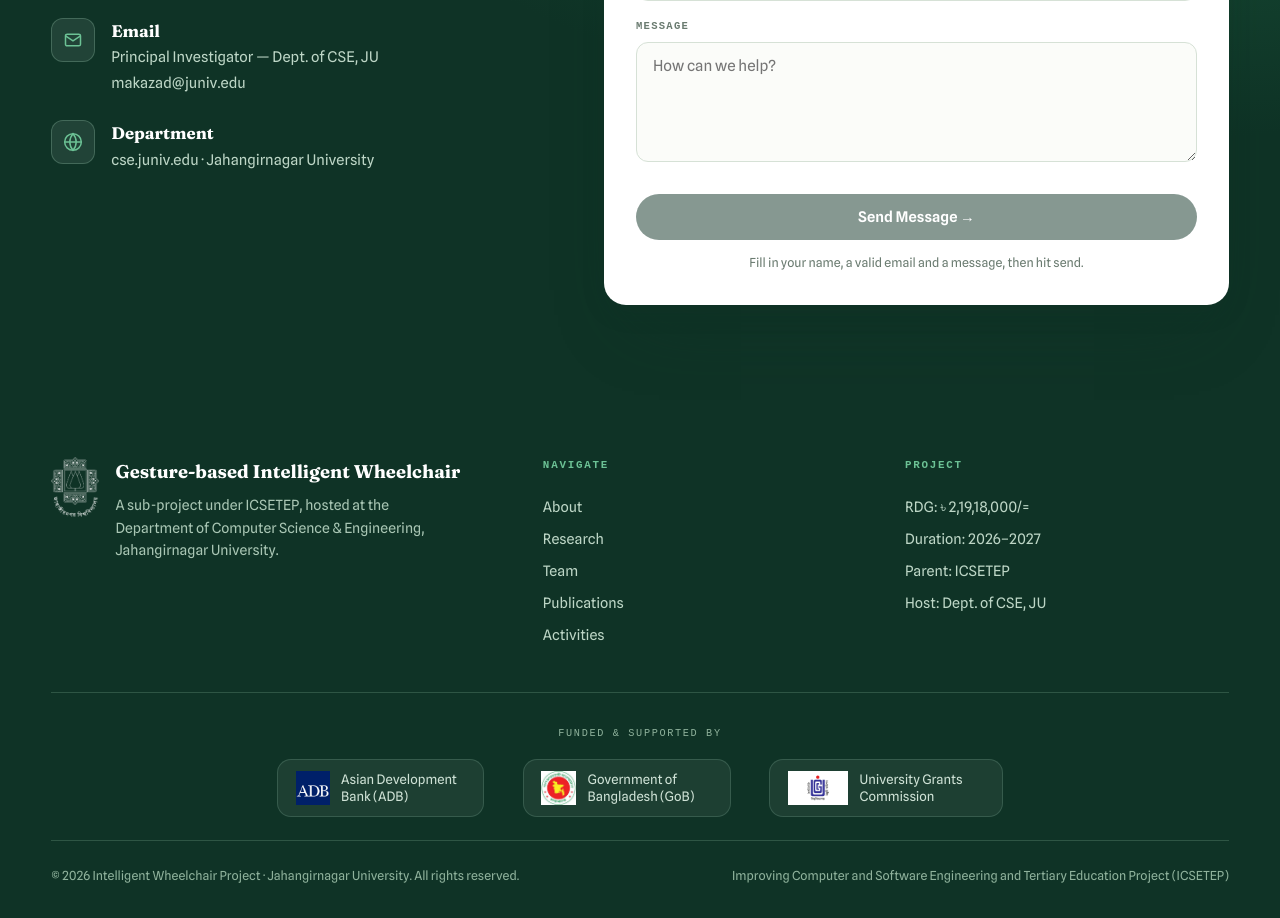
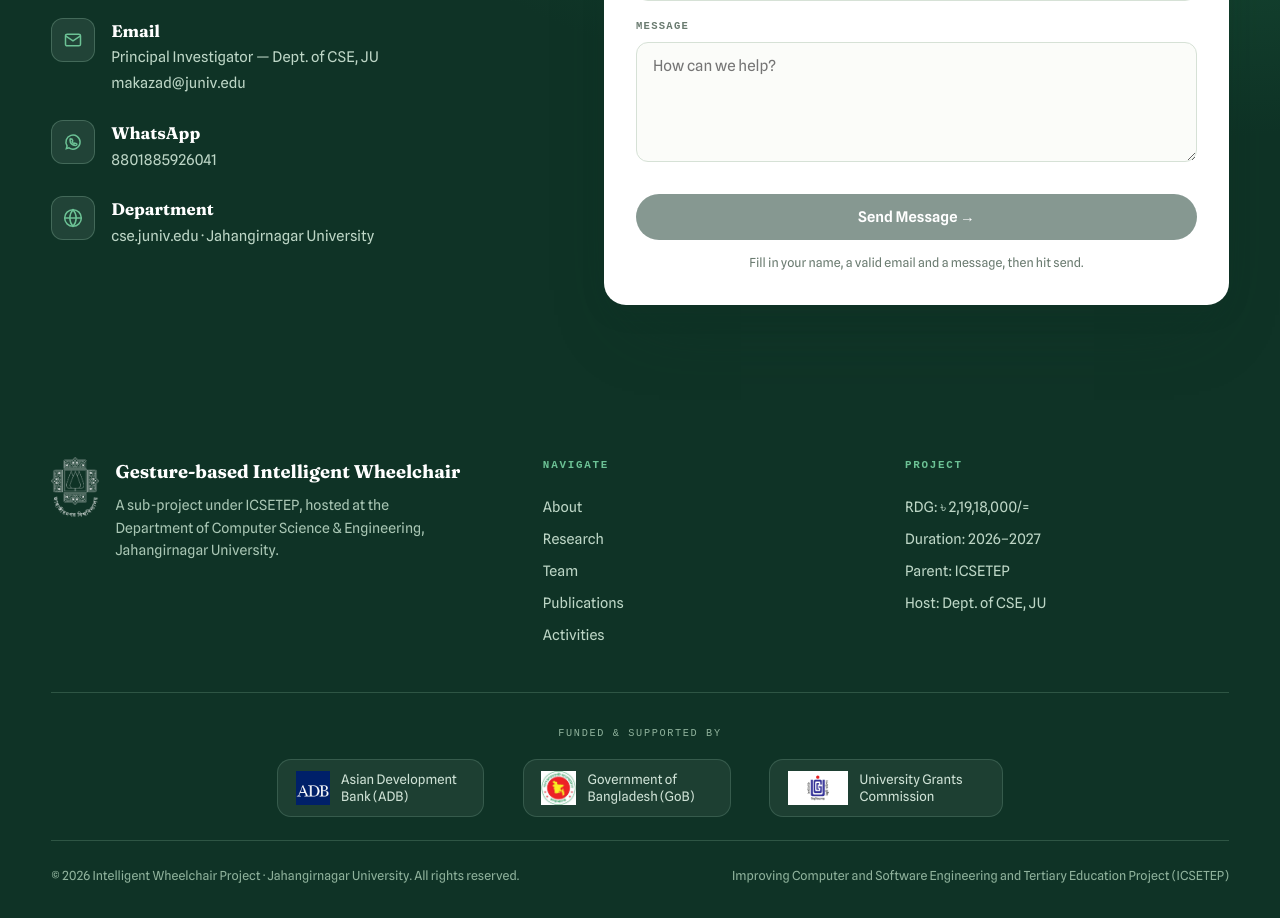
Before and after one commit to mamun390/Smart_Wheelchair, a React (Vite) app: page / in a window 1280 px wide. Shown: the part 7300-8218 px from the top of the page. Built offline with nearby package versions, Linux system fonts and the light colour scheme; a web font is replaced by a local one.

Commit message:
add whatsapp number

```diff
--- a/src/components/Contact.jsx
+++ b/src/components/Contact.jsx
@@ -1,5 +1,5 @@
 import { useState } from 'react';
-import { HomeIcon, MailIcon, GlobeIcon } from './Icons.jsx';
+import { HomeIcon, MailIcon, GlobeIcon, WhatsAppIcon } from './Icons.jsx';
 
 // ───────────────────────────────────────────────────────────────────────────
 // 1) Paste the access key you get from https://web3forms.com here.
@@ -108,6 +108,26 @@ export default function Contact() {
           </div>
 
           <div className="ci-row">
+  <span className="ic">
+    <WhatsAppIcon />
+  </span>
+
+  <div>
+    <b>WhatsApp</b>
+    <span>
+      <a
+        href="https://wa.me/8801885926041"
+        target="_blank"
+        rel="noopener noreferrer"
+        className="email-link"
+      >
+        8801885926041
+      </a>
+    </span>
+  </div>
+</div>
+
+          <div className="ci-row">
             <span className="ic">
               <GlobeIcon />
             </span>
--- a/src/components/Icons.jsx
+++ b/src/components/Icons.jsx
@@ -124,3 +124,10 @@ export const HomeIcon = () => (
     <path d="M9 21v-5h6v5" />
   </svg>
 );
+
+export const WhatsAppIcon = () => (
+  <svg {...base}>
+    <path d="M20.5 11.8A8.5 8.5 0 0 1 7.2 19l-3.2.9.9-3.1A8.5 8.5 0 1 1 20.5 11.8Z" />
+    <path d="M9.2 8.8c.2-.4.5-.4.7-.4h.6c.2 0 .4.1.5.4l.7 1.7c.1.3 0 .5-.2.7l-.5.5c.5 1 1.3 1.8 2.3 2.3l.5-.5c.2-.2.5-.3.7-.2l1.7.7c.3.1.4.3.4.5v.6c0 .2 0 .5-.4.7-.5.2-1 .3-1.5.3-3.5 0-6.3-2.8-6.3-6.3 0-.5.1-1 .3-1.5Z" />
+  </svg>
+);
```
